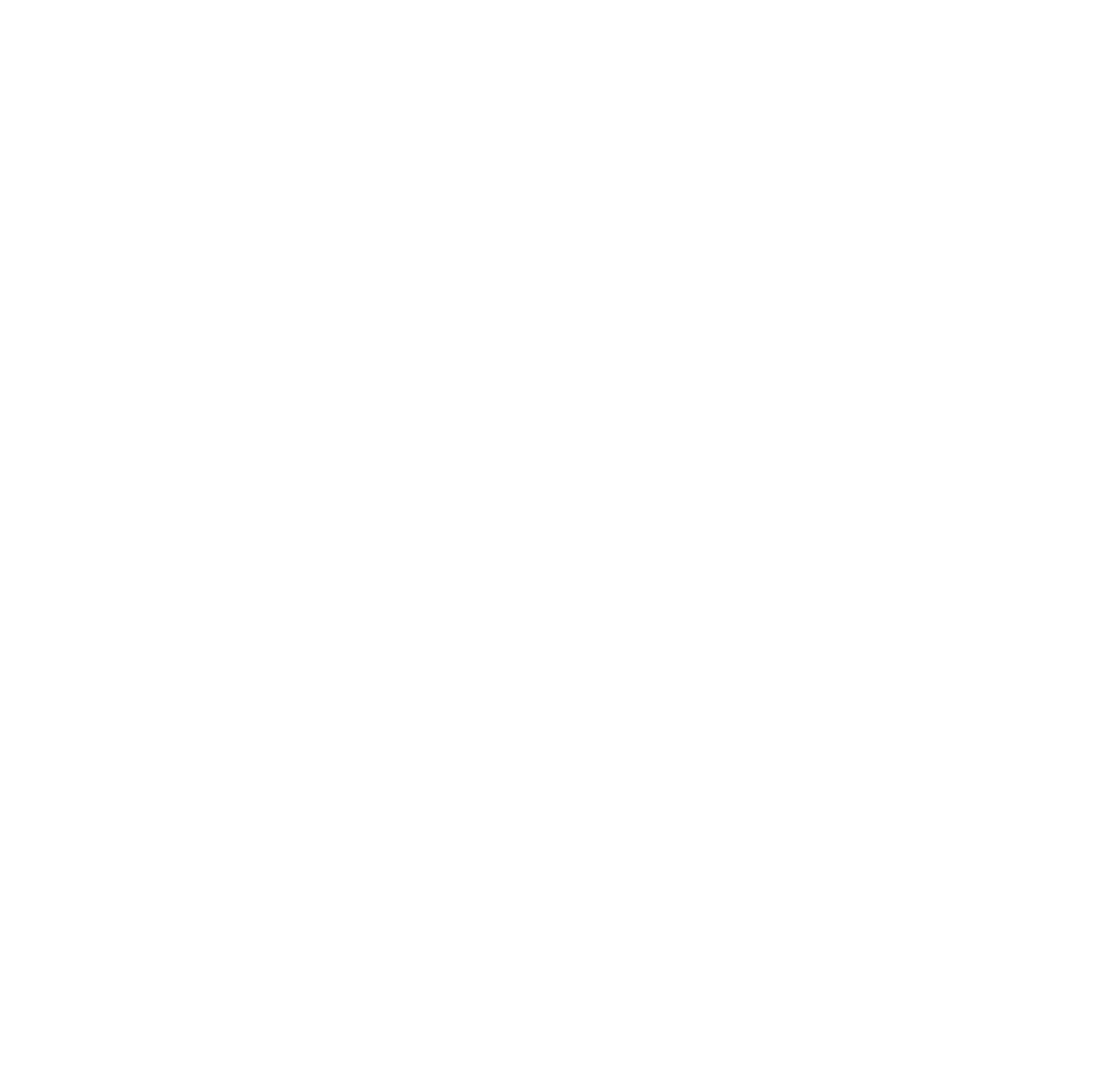
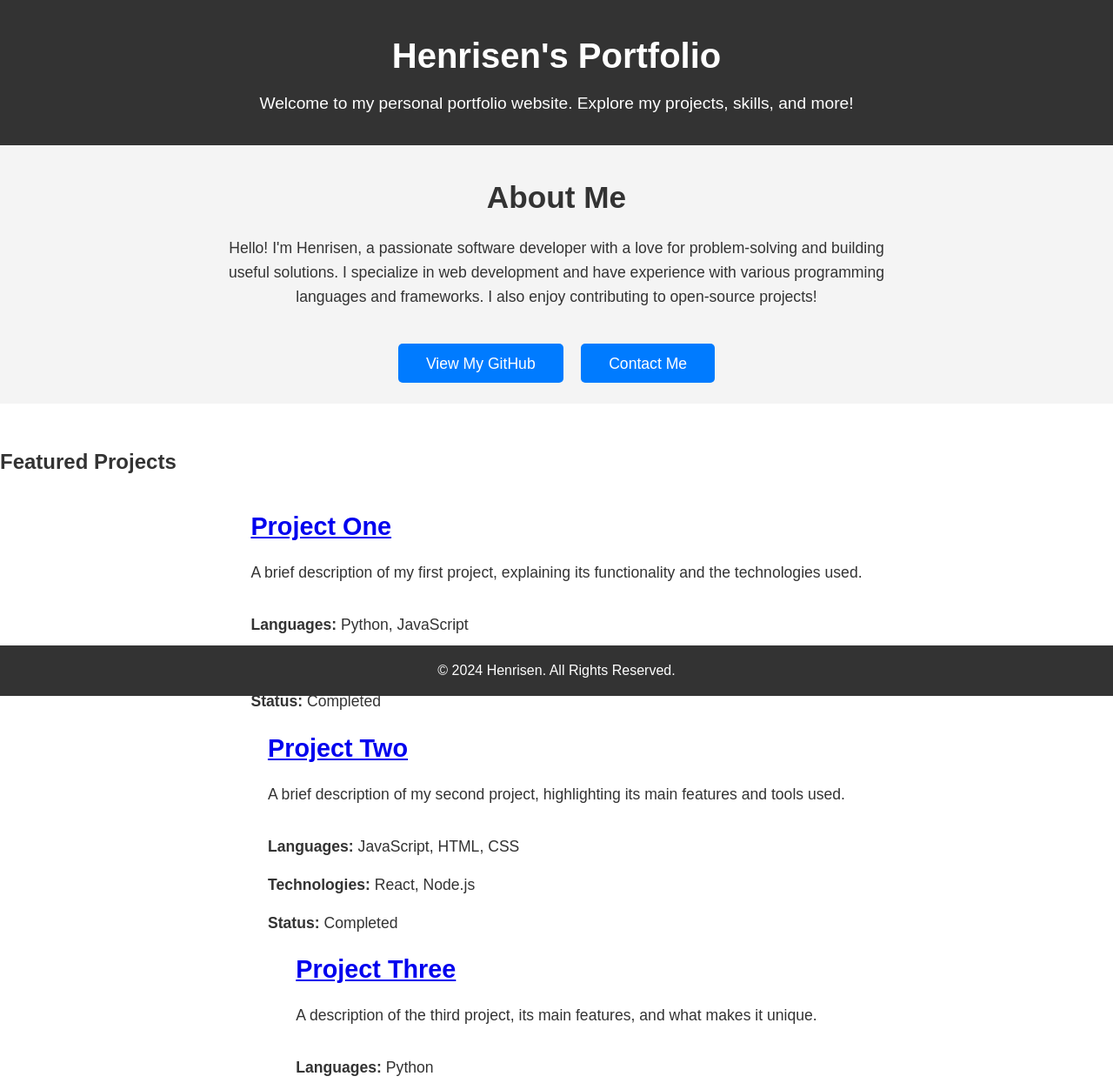
Before and after one commit to Henrisen/henrisen.github.io, a plain HTML site: page index.html in a window 1280 px wide. Shown: the top 1245 px of the page at 87% size. Before the commit the page ends 800 px from the top, so only its background shows below. Drawn offline with Linux system fonts and the light colour scheme.

Commit message:
Update index.html

```diff
--- a/index.html
+++ b/index.html
@@ -1,11 +1,184 @@
 <!DOCTYPE html>
 <html lang="en">
+
 <head>
     <meta charset="UTF-8">
     <meta name="viewport" content="width=device-width, initial-scale=1.0">
+    <meta name="description" content="Henrisen's Portfolio">
+    <meta name="author" content="Henrisen">
     <title>Henrisen</title>
+    <style>
+        /* Reset some default styles */
+        * {
+            margin: 0;
+            padding: 0;
+            box-sizing: border-box;
+        }
+
+        /* General body styling */
+        body {
+            font-family: 'Arial', sans-serif;
+            background-color: #f4f4f4;
+            color: #333;
+            line-height: 1.6;
+        }
+
+        header {
+            background-color: #333;
+            color: white;
+            padding: 2rem;
+            text-align: center;
+        }
+
+        header h1 {
+            margin-bottom: 0.5rem;
+            font-size: 2.5rem;
+        }
+
+        header p {
+            font-size: 1.2rem;
+        }
+
+        .content {
+            display: flex;
+            flex-direction: column;
+            align-items: center;
+            padding: 2rem 0;
+        }
+
+        .content h2 {
+            font-size: 2.2rem;
+            margin-bottom: 1rem;
+        }
+
+        .content p {
+            max-width: 800px;
+            font-size: 1.1rem;
+            margin-bottom: 2rem;
+            text-align: center;
+        }
+
+        .buttons {
+            margin-top: 1rem;
+        }
+
+        .buttons a {
+            text-decoration: none;
+            background-color: #007bff;
+            color: white;
+            padding: 0.8rem 2rem;
+            margin: 0.5rem;
+            border-radius: 5px;
+            font-size: 1.1rem;
+            transition: background-color 0.3s;
+        }
+
+        .buttons a:hover {
+            background-color: #0056b3;
+        }
+
+        section {
+            background-color: #fff;
+            width: 100%;
+            padding: 3rem 0;
+        }
+
+        section h3 {
+            font-size: 1.8rem;
+            margin-bottom: 1rem;
+        }
+
+        section ul {
+            list-style: none;
+            padding-left: 0;
+        }
+
+        section li {
+            margin-bottom: 1rem;
+            font-size: 1.1rem;
+        }
+
+        footer {
+            background-color: #333;
+            color: white;
+            text-align: center;
+            padding: 1rem;
+            position: fixed;
+            bottom: 0;
+            width: 100%;
+        }
+    </style>
 </head>
+
 <body>
+    <!-- Header Section -->
+    <header>
+        <h1>Henrisen's Portfolio</h1>
+        <p>Welcome to my personal portfolio website. Explore my projects, skills, and more!</p>
+    </header>
 
+    <!-- About Me Section -->
+    <div class="content">
+        <h2>About Me</h2>
+        <p>Hello! I'm Henrisen, a passionate software developer with a love for problem-solving and building useful solutions. I specialize in web development and have experience with various programming languages and frameworks. I also enjoy contributing to open-source projects!</p>
+        <div class="buttons">
+            <a href="https://github.com/henrisen" target="_blank">View My GitHub</a>
+            <a href="mailto:henrisen@example.com">Contact Me</a>
+        </div>
+    </div>
+
+    <!-- Projects Section -->
+    <section>
+        <h2>Featured Projects</h2>
+        <div class="content">
+            <div>
+                <h3><a href="https://github.com/henrisen/project1" target="_blank">Project One</a></h3>
+                <p>A brief description of my first project, explaining its functionality and the technologies used.</p>
+                <ul>
+                    <li><strong>Languages:</strong> Python, JavaScript</li>
+                    <li><strong>Technologies:</strong> Flask, SQLAlchemy</li>
+                    <li><strong>Status:</strong> Completed</li>
+                </ul>
+            </div>
+            <div>
+                <h3><a href="https://github.com/henrisen/project2" target="_blank">Project Two</a></h3>
+                <p>A brief description of my second project, highlighting its main features and tools used.</p>
+                <ul>
+                    <li><strong>Languages:</strong> JavaScript, HTML, CSS</li>
+                    <li><strong>Technologies:</strong> React, Node.js</li>
+                    <li><strong>Status:</strong> Completed</li>
+                </ul>
+            </div>
+            <div>
+                <h3><a href="https://github.com/henrisen/project3" target="_blank">Project Three</a></h3>
+                <p>A description of the third project, its main features, and what makes it unique.</p>
+                <ul>
+                    <li><strong>Languages:</strong> Python</li>
+                    <li><strong>Technologies:</strong> Django, PostgreSQL</li>
+                    <li><strong>Status:</strong> In Progress</li>
+                </ul>
+            </div>
+        </div>
+    </section>
+
+    <!-- Skills Section -->
+    <section>
+        <h2>Technologies & Tools</h2>
+        <div class="content">
+            <p>Here are some of the technologies and tools I'm proficient in:</p>
+            <ul>
+                <li>Python, JavaScript, HTML, CSS</li>
+                <li>Flask, Django, React, Node.js</li>
+                <li>PostgreSQL, MySQL, MongoDB</li>
+                <li>Git, Docker, Linux</li>
+            </ul>
+        </div>
+    </section>
+
+    <!-- Footer -->
+    <footer>
+        <p>&copy; 2024 Henrisen. All Rights Reserved.</p>
+    </footer>
 </body>
+
 </html>
```
